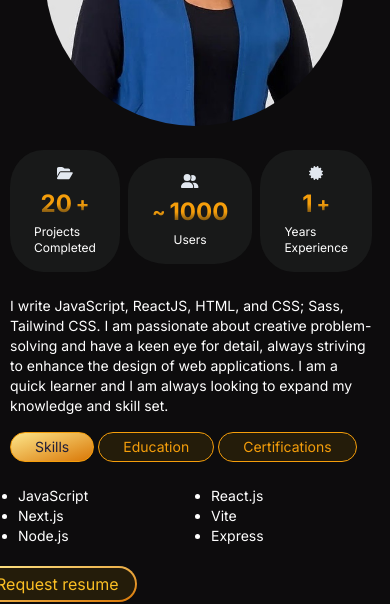
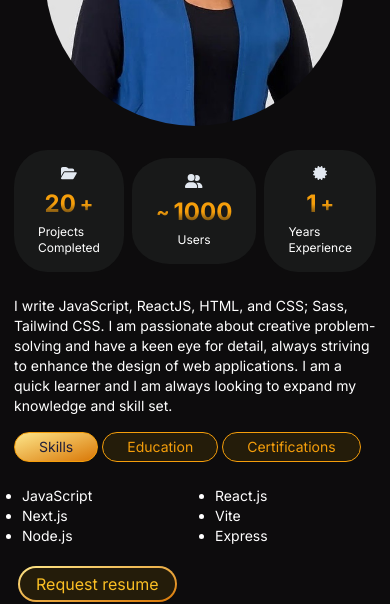
Before and after one commit to bridgitkanini/bridgitkanini-portfolio, a Next.js app: page / in a window 390 px wide. Shown: the part 1060-1664 px from the top of the page. Built offline with nearby package versions, Linux system fonts and the light colour scheme.

Commit message:
Fix margin left/right bug

```diff
--- a/src/app/components/AboutSection.jsx
+++ b/src/app/components/AboutSection.jsx
@@ -110,7 +110,7 @@ const AboutSection = () => {
           height={300}
           className="rounded-full mt-20 md:ml-10 object-contain sm:w-[400px] sm:h-[400px] mx-auto"
         />
-        <div className="relative ml-8 md:mt-0 sm:text-left flex flex-col h-full sm:-ml-10 pr-10">
+        <div className="relative md:mt-0 sm:text-left flex flex-col h-full sm:-ml-10 sm:pr-10">
           <AchievementsSection />
           <p className="text-white text-sm md:text-base lg:text-lg mx-auto ">
             I write JavaScript, ReactJS, HTML, and CSS; Sass, Tailwind CSS. I am
@@ -146,7 +146,7 @@ const AboutSection = () => {
             {TAB_DATA.find((t) => t.id === tab).content}
           </div>
         </div>
-        <div className="mt-5 sm:ml-72">
+        <div className="mt-5 ml-1 sm:ml-72">
           <Link
             href="/#contact"
             className="absolute sm:ml-64 sm:mt-1 px-1 inline-block py-1 w-fit rounded-full bg-gradient-to-br from-amber-200 to-amber-600 hover:bg-amber-500 text-amber-400"
```
